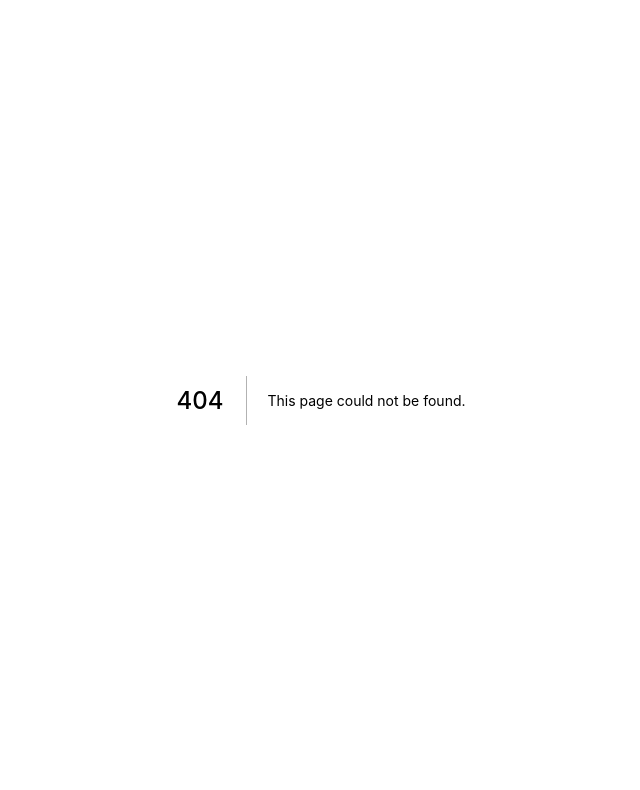
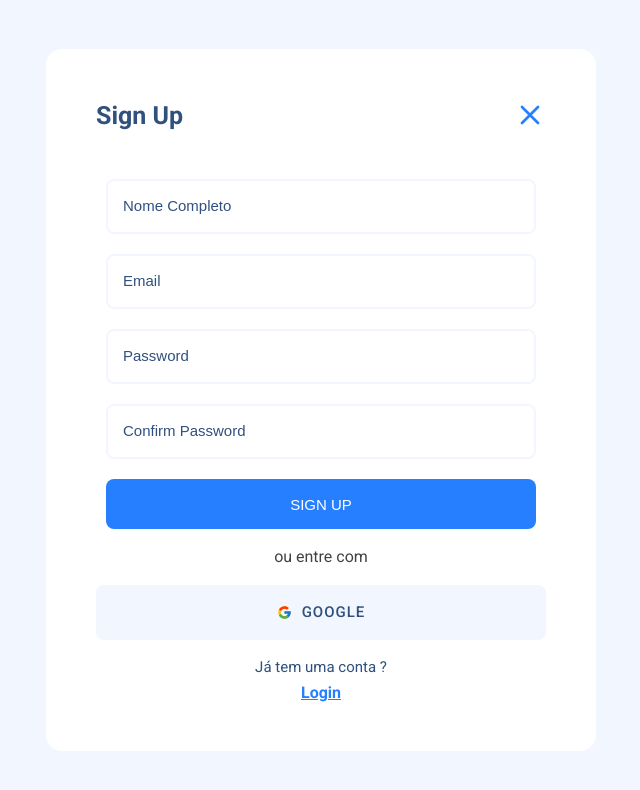
Before and after one commit to thallesyam/login-next, a Next.js app: page /signup in a window 1280 px wide. Before the commit this address had no page. Shown: the top 790 px of the page, without its empty margins (319-959 px from the left). Built offline with nearby package versions, Linux system fonts and the light colour scheme.

Commit message:
style login form

```diff
--- a/package.json
+++ b/package.json
@@ -10,6 +10,7 @@
     "next": "latest",
     "react": "^16.13.0",
     "react-dom": "^16.13.0",
+    "react-icons": "^4.1.0",
     "styled-components": "^5.0.0"
   },
   "devDependencies": {
--- a/src/pages/index.tsx
+++ b/src/pages/index.tsx
@@ -1,5 +1,5 @@
 import React from 'react'
 
-export const Home = (): JSX.Element => {
-  return <h1>My page</h1>
+export default function Home (): JSX.Element {
+  return <h1>Sistema de Login</h1>
 }
--- /dev/null
+++ b/src/pages/signup.tsx
@@ -0,0 +1,59 @@
+import React from 'react'
+
+import {
+  Container,
+  FormContainer,
+  CloseIcon,
+  GoogleIcon
+} from '../styles/pages/SignIn'
+
+import Link from 'next/link'
+
+const SignIn = (): JSX.Element => {
+  return (
+    <Container>
+      <FormContainer>
+        <section>
+          <h3>Sign Up</h3>
+          <CloseIcon />
+        </section>
+        <form>
+          <div>
+            <input name="name" type="name" placeholder="Nome Completo" />
+          </div>
+          <div>
+            <input name="email" type="name" placeholder="Email" />
+          </div>
+          <div>
+            <input name="password" type="password" placeholder="Password" />
+          </div>
+          <div>
+            <input
+              name="confirmPassword"
+              type="password"
+              placeholder="Confirm Password"
+            />
+          </div>
+          <div>
+            <button type="submit">sign up</button>
+          </div>
+        </form>
+        <p>ou entre com</p>
+        <Link href="/">
+          <a>
+            <GoogleIcon />
+            Google
+          </a>
+        </Link>
+        <div>
+          <p>Já tem uma conta ?</p>
+          <Link href="/signin">
+            <a>Login</a>
+          </Link>
+        </div>
+      </FormContainer>
+    </Container>
+  )
+}
+
+export default SignIn
--- a/src/styles/global.ts
+++ b/src/styles/global.ts
@@ -67,6 +67,16 @@ export default createGlobalStyle`
     height: auto;
   }
 
-
+  body {
+    --background: ${props => props.theme.colors.background};
+    --border: ${props => props.theme.colors.border};
+    --white: ${props => props.theme.colors.white};
+    --black: ${props => props.theme.colors.black};
+    --primaryColor: ${props => props.theme.colors.primaryColor};
+    --lightprimaryColor: ${props => props.theme.colors.LightprimaryColor};
+    --secondaryColor: ${props => props.theme.colors.secondaryColor};
+    --primaryTextColor: ${props => props.theme.colors.primaryTextColor};
+    --secondaryTextColor: ${props => props.theme.colors.secondaryTextColor};
+  }
 
 `
--- /dev/null
+++ b/src/styles/pages/SignIn.ts
@@ -0,0 +1,163 @@
+import styled from 'styled-components'
+import { FiX } from 'react-icons/fi'
+import { FcGoogle } from 'react-icons/fc'
+
+export const Container = styled.section`
+  background-color: var(--background);
+
+  width: 100%;
+  height: 100vh;
+
+  display: flex;
+  justify-content: center;
+  align-items: center;
+`
+
+export const FormContainer = styled.section`
+  background-color: var(--white);
+
+  width: 100%;
+  max-width: 550px;
+  min-height: 600px;
+
+  border-radius: 16px;
+
+  display: flex;
+  flex-direction: column;
+  position: relative;
+
+  text-align: center;
+
+  padding: 50px;
+
+  @media (max-width: 600px) {
+    width: 90%;
+    max-width: 90%;
+  }
+
+  > section {
+    width: 100%;
+
+    display: flex;
+    justify-content: space-between;
+    align-items: center;
+
+    margin-bottom: 48px;
+
+    h3 {
+      font-size: 25px;
+      color: var(--primaryTextColor);
+      font-weight: 700;
+    }
+  }
+
+  > form {
+    div {
+      width: 100%;
+      padding: 0 10px;
+      margin-bottom: 20px;
+
+      input {
+        width: 100%;
+        height: 55px;
+
+        border-radius: 8px;
+        padding: 5px 15px;
+
+        border: 2px solid var(--border);
+
+        ::placeholder {
+          font-size: 15px;
+          color: var(--primaryTextColor);
+          font-weight: 500;
+        }
+      }
+    }
+
+    button {
+      width: 100%;
+      border-radius: 8px;
+      height: 50px;
+
+      background-color: var(--primaryColor);
+      font-size: 15px;
+      text-transform: uppercase;
+      color: #fff;
+
+      border: none;
+
+      cursor: pointer;
+
+      transition: 0.2s;
+
+      &:hover {
+        opacity: 0.7;
+      }
+    }
+  }
+
+  p {
+    font-size: 16px;
+    color: var(--secondaryTextColor);
+  }
+
+  > a {
+    width: 100%;
+    height: 55px;
+
+    display: flex;
+    align-items: center;
+    justify-content: center;
+
+    border-radius: 8px;
+    padding: 5px 15px;
+
+    margin: 20px 0;
+
+    background-color: var(--background);
+
+    text-decoration: none;
+    color: var(--primaryTextColor);
+
+    font-size: 15px;
+    font-weight: 500;
+    letter-spacing: 1px;
+
+    text-transform: uppercase;
+
+    border: 2px solid var(--border);
+    &:hover {
+      opacity: 0.7;
+    }
+  }
+
+  div {
+    p {
+      color: var(--primaryTextColor);
+      font-size: 15px;
+      margin-bottom: 10px;
+    }
+    a {
+      color: var(--primaryColor);
+      font-weight: 700;
+    }
+  }
+`
+
+export const CloseIcon = styled(FiX)`
+  color: var(--primaryColor);
+
+  font-size: 32px;
+
+  cursor: pointer;
+
+  transition: 0.2s;
+
+  &:hover {
+    opacity: 0.7;
+  }
+`
+export const GoogleIcon = styled(FcGoogle)`
+  font-size: 15px;
+  margin-right: 10px;
+`
--- a/src/styles/theme.ts
+++ b/src/styles/theme.ts
@@ -1,15 +1,14 @@
 const theme = {
   colors: {
-    background: '#fff',
-    texts: '#222',
-    textsHover: '#fff',
-    textAsset: '#eee',
-    firstCard: '#fff0de',
-    secondCard: '#e9edce',
-    thirdColor: '#fddadc',
+    background: '#F2F6FF',
+    border: '#F2F6FF',
     white: '#fff',
     black: '#222',
-    bottom: '#fffdb8'
+    primaryColor: '#267FFF',
+    LightprimaryColor: '#76aefc',
+    secondaryColor: '#F2F6FF',
+    primaryTextColor: '#30507D',
+    secondaryTextColor: '#414141'
   }
 }
 
```
Also changed, not shown: src/pages/signin.tsx (added, +49 -0 lines), src/styles/pages/Signup.ts (added, +162 -0 lines), .eslintrc.json, 1 other file (tests, documents, lock files or other folders).
